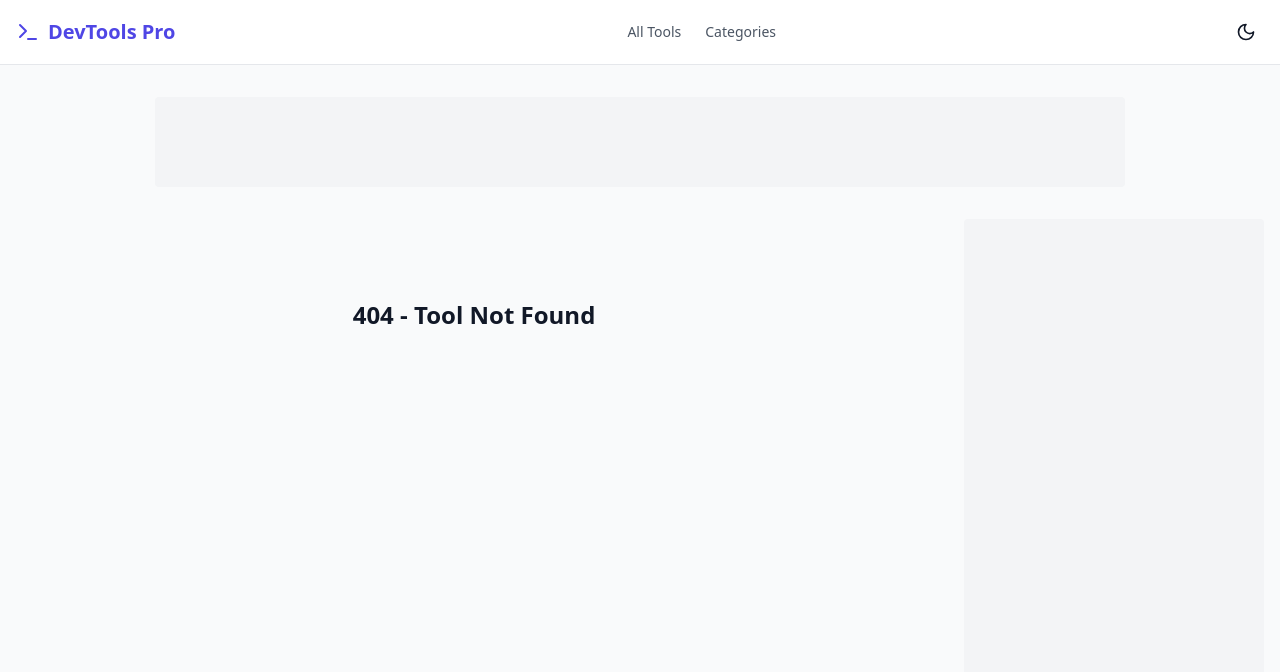
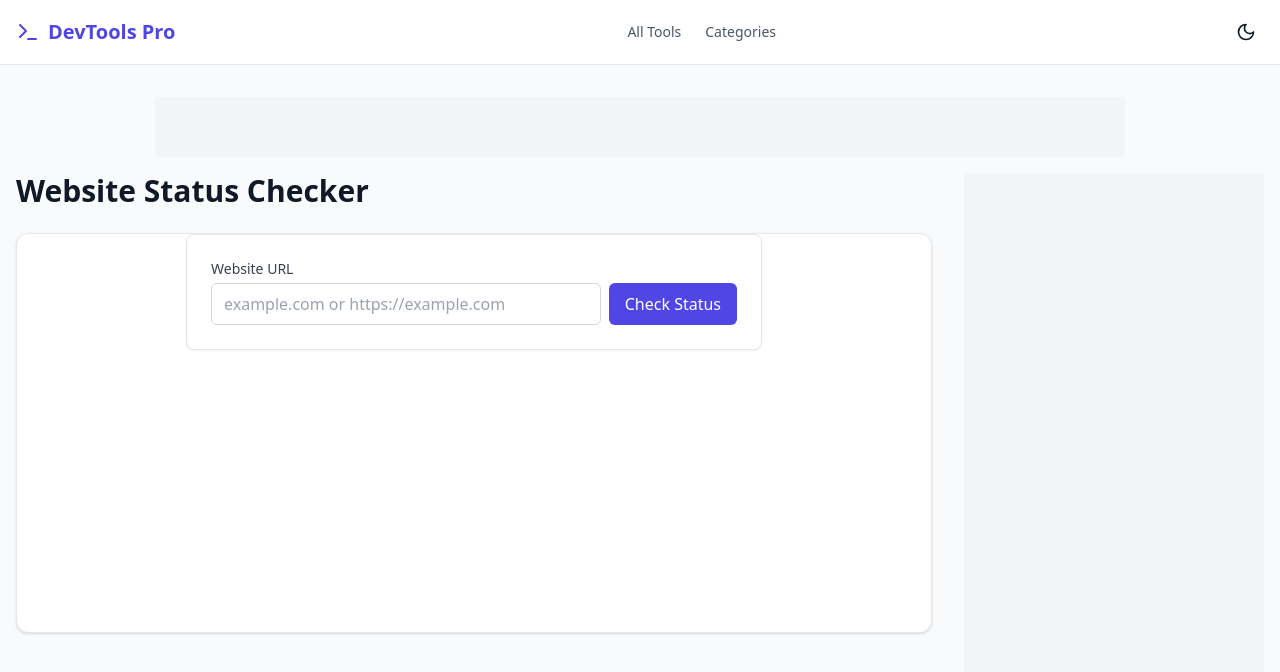
Before and after one commit to chaudhariparesh92/devtool, a React (Vite) app: page /website-checker in a window 1280 px wide. Before the commit this address had no page. Shown: the top 672 px of the page. Built offline with nearby package versions, Linux system fonts and the light colour scheme.

Commit message:
1.Website checker tool added

```diff
--- a/src/App.jsx
+++ b/src/App.jsx
@@ -21,6 +21,7 @@ import DiffTool from './pages/tools/DiffTool';
 import QueryStringTool from './pages/tools/QueryStringTool';
 import CronTool from './pages/tools/CronTool';
 import AdSlot from './components/AdSlot';
+import WebsiteCheckerTool from './pages/tools/WebsiteCheckerTool';
 
 export const routes = [
   { path: '/', component: Home },
@@ -81,7 +82,8 @@ export const routes = [
   { path: '/query-string-parser', component: QueryStringTool },
   { path: '/query-string-generator', component: QueryStringTool },
   { path: '/cron-expression-generator', component: CronTool },
-  { path: '/cron-expression-parser', component: CronTool }
+  { path: '/cron-expression-parser', component: CronTool },
+  { path: '/website-checker', component: WebsiteCheckerTool }
 ];
 
 export default function App() {
@@ -93,8 +95,8 @@ export default function App() {
         <div className="container mx-auto px-4 py-8 max-w-[1400px] flex-grow flex flex-col">
 
           {/* TOP AD: Global Header Banner */}
-          <div className="w-full flex justify-center mb-8">
-             <AdSlot className="w-full max-w-[970px] h-[90px]" slot="YOUR_TOP_AD_SLOT_ID" />
+          <div className="w-full flex justify-center mb-4">
+            <AdSlot className="w-full max-w-[970px] h-[60px]" slot="YOUR_TOP_AD_SLOT_ID" />
           </div>
 
           {/* MAIN LAYOUT: Content (Left) + Sidebar Ads (Right) */}
@@ -104,7 +106,7 @@ export default function App() {
             <main className="flex-grow min-w-0">
               <Routes>
                 {routes.map((r, i) => (
-                   <Route key={i} path={r.path} element={<r.component path={r.path} />} />
+                  <Route key={i} path={r.path} element={<r.component path={r.path} />} />
                 ))}
                 <Route path="*" element={<div className="text-center py-20 text-2xl font-bold">404 - Tool Not Found</div>} />
               </Routes>
@@ -122,7 +124,7 @@ export default function App() {
 
           {/* BOTTOM AD: Global Footer Banner */}
           <div className="w-full flex justify-center mt-8">
-             <AdSlot className="w-full max-w-[970px] h-[90px]" slot="YOUR_BOTTOM_AD_SLOT_ID" />
+            <AdSlot className="w-full max-w-[970px] h-[90px]" slot="YOUR_BOTTOM_AD_SLOT_ID" />
           </div>
 
         </div>
--- a/src/components/AdSlot.jsx
+++ b/src/components/AdSlot.jsx
@@ -1,10 +1,16 @@
-import { useEffect } from 'react';
+import { useEffect, useRef } from 'react';
 
 export default function AdSlot({ className = "", slot = "" }) {
+  const adLoaded = useRef(false);
+
   useEffect(() => {
+    // Prevent running twice if already initialized in React StrictMode
+    if (adLoaded.current) return;
+
     try {
       // Tells Google to fill the ad slot when the component mounts
       (window.adsbygoogle = window.adsbygoogle || []).push({});
+      adLoaded.current = true;
     } catch (e) {
       console.error("AdSense error", e);
     }
--- a/src/pages/CategoriesIndex.jsx
+++ b/src/pages/CategoriesIndex.jsx
@@ -5,6 +5,7 @@ const CATEGORIES = [
   'JSON Tools',
   'Encoders & Decoders',
   'Generators & Hashes',
+  'Network & Monitoring',
   'Web Tools',
   'Text & Data'
 ];
--- a/src/pages/ToolsIndex.jsx
+++ b/src/pages/ToolsIndex.jsx
@@ -4,11 +4,14 @@ import { routes } from '../App';
 
 // Helper function to dynamically map a route path to a category
 const getCategoryForPath = (path) => {
+  // Web Tools category exclusively for website-checker
+  if (path === '/website-checker') return 'Web Tools';
+
   if (path.includes('json')) return 'JSON Tools';
   if (path.includes('encode') || path.includes('decode')) return 'Encoders & Decoders';
   if (path.includes('generator') || path.includes('hash') || path.includes('uuid')) return 'Generators & Hashes';
-  if (path.includes('time') || path.includes('cron') || path.includes('query') || path.includes('color') || path.includes('hex-to') || path.includes('rgb')) return 'Web Tools';
-  return 'Text & Data'; // Fallback for diff, text, case, xml, yaml, csv, regex, etc.
+  if (path.includes('time') || path.includes('cron') || path.includes('query') || path.includes('color')) return 'Utility Tools'; // Move other web utilities here if desired
+  return 'Text & Data';
 };
 
 export default function ToolsIndex() {
--- /dev/null
+++ b/src/pages/tools/WebsiteCheckerTool.jsx
@@ -0,0 +1,109 @@
+import React, { useState } from 'react';
+import ToolLayout from '../../components/ToolLayout';
+
+export default function WebsiteCheckerTool() {
+  const [url, setUrl] = useState('');
+  const [loading, setLoading] = useState(false);
+  const [result, setResult] = useState(null);
+  const [error, setError] = useState('');
+
+  const checkWebsite = async (e) => {
+    e.preventDefault();
+    if (!url) return;
+
+    setLoading(true);
+    setResult(null);
+    setError('');
+
+    let targetUrl = url.trim();
+    // Fixed regex below (removed the stray backslash)
+    if (!/^https?:\/\//i.test(targetUrl)) {
+      targetUrl = 'https://' + targetUrl;
+    }
+
+    const startTime = performance.now();
+
+    try {
+      // Using a public CORS-friendly proxy check
+      const response = await fetch(`https://api.allorigins.win/raw?url=${encodeURIComponent(targetUrl)}`, {
+        method: 'GET',
+        mode: 'cors',
+      });
+
+      const endTime = performance.now();
+      const duration = Math.round(endTime - startTime);
+
+      setResult({
+        url: targetUrl,
+        status: response.ok ? 'Online' : 'Error',
+        statusText: response.statusText || 'OK',
+        statusCode: response.status || 200,
+        responseTime: duration,
+      });
+    } catch (err) {
+      try {
+        await new Promise((resolve, reject) => {
+          const img = new Image();
+          const timer = setTimeout(() => { reject(new Error('Timeout')); }, 5000);
+          img.onload = () => { clearTimeout(timer); resolve(); };
+          img.onerror = () => { clearTimeout(timer); resolve(); };
+          img.src = targetUrl + '/favicon.ico?' + Date.now();
+        });
+        setResult({
+          url: targetUrl,
+          status: 'Online (CORS Restricted)',
+          statusCode: '200/Unknown',
+          responseTime: '~',
+        });
+      } catch (pingErr) {
+        setError('Website appears to be offline or unreachable.');
+      }
+    } finally {
+      setLoading(false);
+    }
+  };
+
+  return (
+    <ToolLayout title="Website Status Checker" description="Check if a website is up or down, measure response time.">
+      <div className="max-w-xl mx-auto p-6 bg-white dark:bg-gray-800 rounded-lg shadow-sm border border-gray-200 dark:border-gray-700">
+        <form onSubmit={checkWebsite} className="space-y-4">
+          <div>
+            <label className="block text-sm font-medium text-gray-700 dark:text-gray-300 mb-1">Website URL</label>
+            <div className="flex gap-2">
+              <input
+                type="text"
+                value={url}
+                onChange={(e) => setUrl(e.target.value)}
+                placeholder="example.com or https://example.com"
+                className="flex-1 px-3 py-2 border border-gray-300 dark:border-gray-600 rounded-md bg-white dark:bg-gray-900 text-gray-900 dark:text-gray-100 focus:outline-none focus:ring-2 focus:ring-indigo-500"
+                required
+              />
+              <button
+                type="submit"
+                disabled={loading}
+                className="px-4 py-2 bg-indigo-600 text-white font-medium rounded-md hover:bg-indigo-700 disabled:opacity-50"
+              >
+                {loading ? 'Checking...' : 'Check Status'}
+              </button>
+            </div>
+          </div>
+        </form>
+
+        {error && (
+          <div className="mt-4 p-4 bg-red-50 dark:bg-red-900/20 border border-red-200 dark:border-red-800 text-red-700 dark:text-red-300 rounded-md text-sm">
+            ❌ <strong>Down / Unreachable:</strong> {error}
+          </div>
+        )}
+
+        {result && (
+          <div className="mt-6 p-4 bg-green-50 dark:bg-green-900/20 border border-green-200 dark:border-green-800 rounded-md space-y-2 text-sm text-green-900 dark:text-green-300">
+            <div className="font-semibold text-green-800 dark:text-green-200 text-base">🟢 Website is Up!</div>
+            <div><strong>Checked URL:</strong> {result.url}</div>
+            <div><strong>Status:</strong> {result.status}</div>
+            {result.responseTime && <div><strong>Response Time:</strong> {result.responseTime}ms</div>}
+          </div>
+        )}
+      </div>
+    </ToolLayout>
+  );
+}
```
